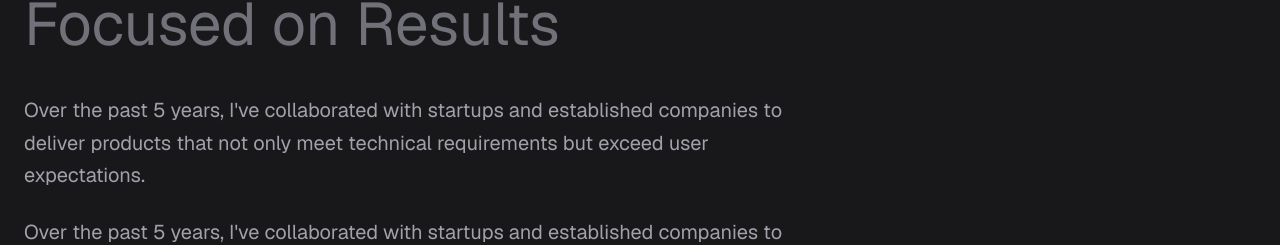
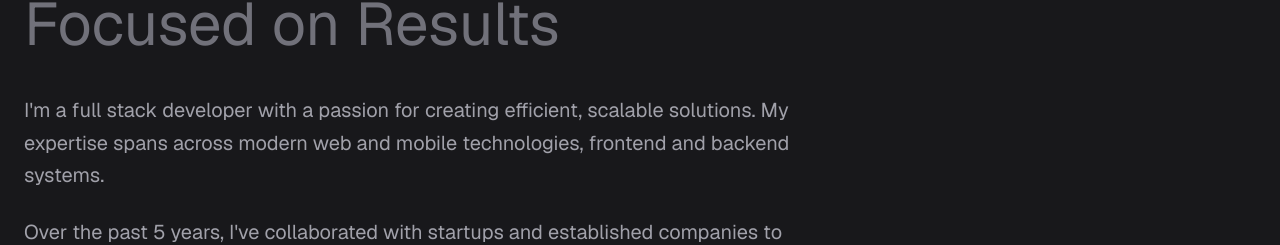
Before and after one commit to Lucaisok/portfolio, a Next.js app: page /about in a window 1280 px wide. Shown: the part 253-498 px from the top of the page. Built offline with nearby package versions, Linux system fonts and the light colour scheme; no server answers.

Commit message:
fix about description

```diff
--- a/src/components/About/Description/Description.tsx
+++ b/src/components/About/Description/Description.tsx
@@ -23,7 +23,7 @@ export const Description = () => {
             <span className={styles.titleMuted}>{content.titleMuted}</span>
         </h2>
         <p className={styles.paragraphFirst}>
-            {content.paragraph}
+            {content.paragraphFirst}
         </p>
         <p className={styles.paragraphFirst}>
             {content.paragraph}
```
